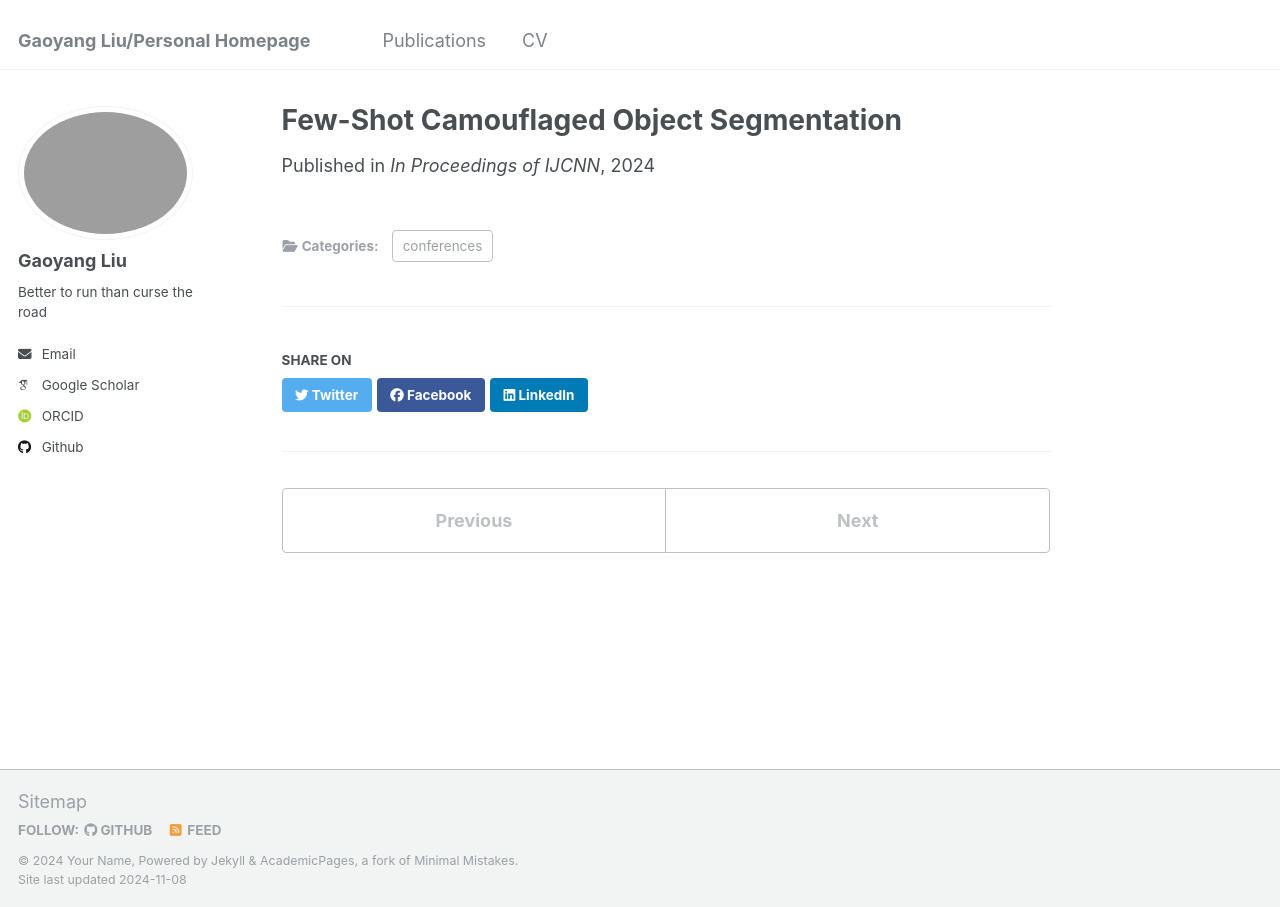
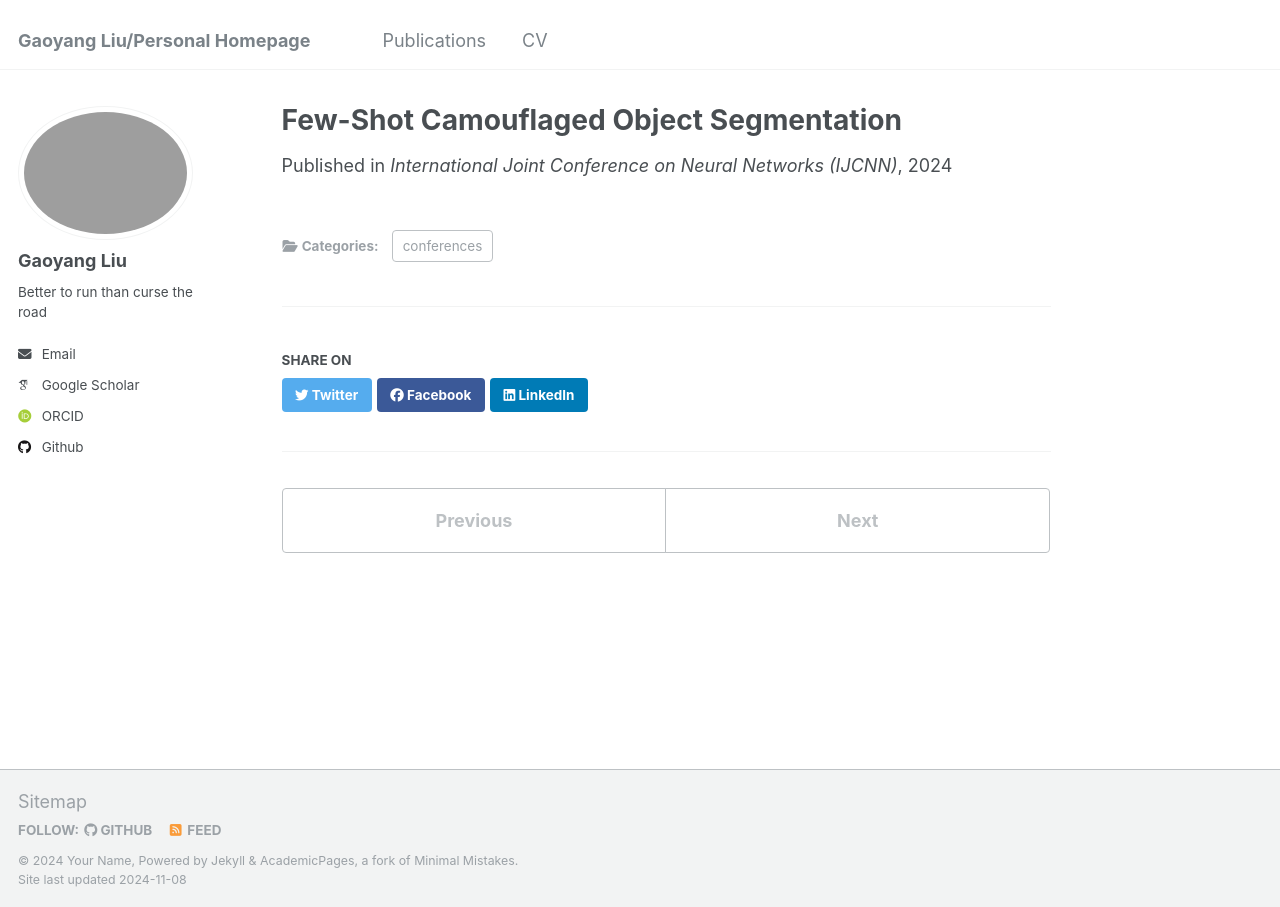
Before and after one commit to gyliu1991/gyliu1991.github.io, a Jekyll site: the page built from _publications/2024-06-30-Few-Shot-Camouflaged-Object-Segmentation.md, in a window 1280 px wide. Built offline with Jekyll 4.4.1, drawn with Linux system fonts in a browser that asks for light colours; some web fonts are replaced.

Commit message:
Update 2024-06-30-Few-Shot-Camouflaged-Object-Segmentation.md

```diff
--- a/_publications/2024-06-30-Few-Shot-Camouflaged-Object-Segmentation.md
+++ b/_publications/2024-06-30-Few-Shot-Camouflaged-Object-Segmentation.md
@@ -5,6 +5,6 @@ category: conferences
 permalink: /publication/2024-06-30-Few-Shot-Camouflaged-Object-Segmentation
 excerpt: 'Ziqiu Wang, Yuying Li, Yang Yang, Yamin Li, Gaoyang Liu'
 date: 2024-06-30
-venue: 'In Proceedings of IJCNN'
+venue: 'International Joint Conference on Neural Networks (IJCNN)'
 paperurl: 'https://ieeexplore.ieee.org/abstract/document/10651391/'
 ---
```
